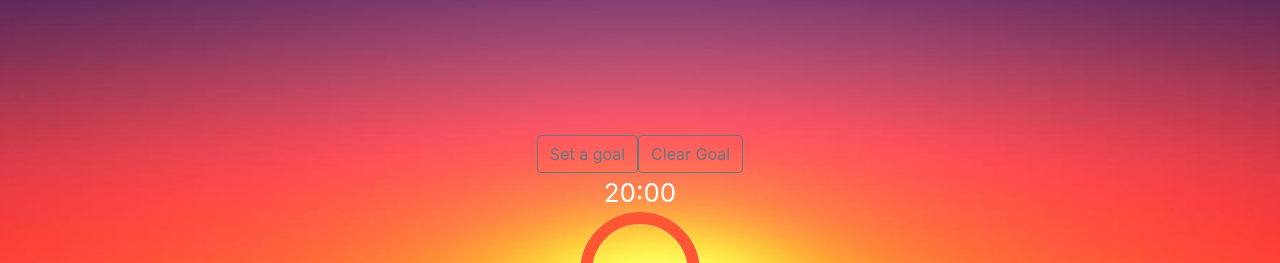
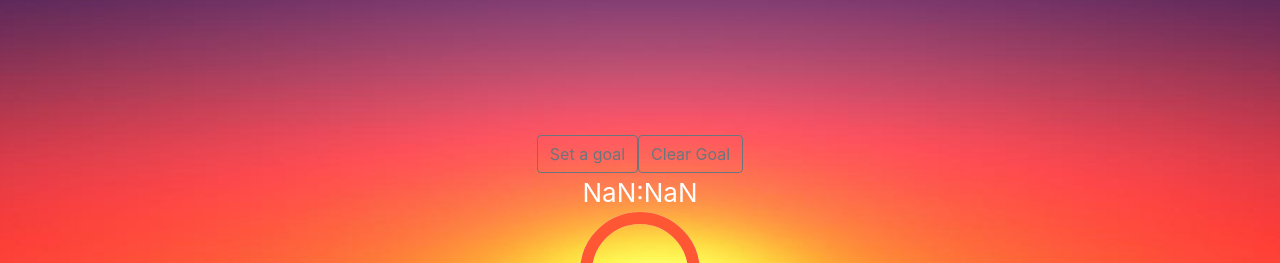
Before and after one commit to 2000mato/AH-Goals-Toolkit, a React (Create React App) app in the folder toolkit/: page / in a window 1280 px wide. Shown: the top 263 px of the page. Built offline with nearby package versions, Linux system fonts and the light colour scheme.

Commit message:
context folder created, wrapping app.js in timercontext no longer removes prompts

```diff
--- a/toolkit/src/App.js
+++ b/toolkit/src/App.js
@@ -1,20 +1,22 @@
 import './App.css';
 import Prompt from './Prompt';
-import GoalContextProvider from './GoalContextProvider';
+import GoalContextProvider from './contexts/GoalContextProvider';
 import Toolbar from './Toolbar';
 import DefinedGoals from './DefinedGoal';
 import Timer from './Timer';
-import TimerContextProvider from './TimerContextProvider';
+import TimerContextProvider from './contexts/TimerContextProvider';
 
 function App() {
   return (
     <div className="App">
+      <TimerContextProvider>
       <GoalContextProvider >
         <Toolbar />
         <Timer />
         <DefinedGoals />
         <Prompt />
       </GoalContextProvider>
+      </TimerContextProvider>
     </div>
   );
 }
--- a/toolkit/src/DefinedGoal.js
+++ b/toolkit/src/DefinedGoal.js
@@ -1,5 +1,5 @@
 import React, {useContext} from 'react';
-import Context from './Context';
+import Context from './contexts/Context';
 
 
 function DefinedGoal() {
--- a/toolkit/src/Prompt.js
+++ b/toolkit/src/Prompt.js
@@ -3,7 +3,7 @@ import DatePicker from "react-datepicker";
 import 'react-datepicker/dist/react-datepicker.css';
 import { useState, useContext } from "react";
 import "./Prompt.css";
-import Context from "./Context";
+import Context from "./contexts/Context";
 
 
 function Prompt() {
--- a/toolkit/src/Timer.js
+++ b/toolkit/src/Timer.js
@@ -1,40 +1,12 @@
-import React, {useState, useEffect} from "react";
+import React, { useContext } from "react";
 import "./Timer.css";
+import Context from "./contexts/Context"
 
 function Timer(props) {
-    const initialMinutes = props.initialMinutes || 20; // Set a default value if not provided
-    const totalSeconds = initialMinutes * 60; // Convert minutes to seconds.
-    const [secondsRemaining, setSecondsRemaining] = useState(totalSeconds);
-    const [percentage, setPercentage] = useState(100);
-    const [timerStatus, setTimerStatus] = useState('stopped'); // possible values: 'stopped', 'running', 'paused'
 
-    useEffect(() => {
-        if (secondsRemaining <= 0 || timerStatus !== 'running') return;
-        const interval = setInterval(() => {
-            setSecondsRemaining(prevSeconds => {
-                const newSeconds = prevSeconds - 1;
-                setPercentage(newSeconds / totalSeconds * 100);
-                return newSeconds;
-            });
-        }, 1000);
-
-        return () => clearInterval(interval);
-    }, [secondsRemaining, totalSeconds, timerStatus]);
-
-
-    const startTimer = () => {
-        setTimerStatus('running');
-    }
-
-    const pauseTimer = () => {
-        setTimerStatus('paused');
-    }
-
-    const resetTimer = () => {
-        setSecondsRemaining(totalSeconds);
-        setPercentage(100);
-        setTimerStatus('stopped');
-    }
+    const { secondsRemaining, setSecondsRemaining,percentage,
+        setPercentage,timerStatus, setTimerStatus,
+        startTimer, pauseTimer, resetTimer} = useContext(Context);
 
 
     // Convert the remaining seconds into minute:second format
--- a/toolkit/src/TimerContextProvider.js
+++ /dev/null
@@ -1,15 +0,0 @@
-import React, {useState } from'react';
-
-import Context from './Context';
-
-const TimerContextProvider = ({children}) => {
-
-
-    return (
-        <Context.Provider value={{}}>
-            {children}
-        </Context.Provider>
-    );
-}
-
-export default TimerContextProvider;
--- a/toolkit/src/Toolbar.js
+++ b/toolkit/src/Toolbar.js
@@ -1,5 +1,5 @@
 import React, {useContext} from 'react';
-import Context from './Context';
+import Context from './contexts/Context';
 
 function Toolbar() {
 
--- /dev/null
+++ b/toolkit/src/contexts/TimerContextProvider.js
@@ -0,0 +1,58 @@
+import React, {useState , useEffect } from'react';
+
+import Context from './Context';
+
+const TimerContextProvider = ({children}) => {
+
+    const initialMinutes = children.initialMinutes || 20;
+    const totalSeconds = initialMinutes * 60;
+
+    const [secondsRemaining, setSecondsRemaining] = useState(totalSeconds);
+    const [percentage, setPercentage] = useState(100);
+    const [timerStatus, setTimerStatus] = useState('stopped');
+
+    useEffect(() => {
+        if (secondsRemaining <= 0 || timerStatus !== 'running') return;
+
+        const interval = setInterval(() => {
+            setSecondsRemaining(prevSeconds => {
+                const newSeconds = prevSeconds - 1;
+                setPercentage(newSeconds / totalSeconds * 100);
+                return newSeconds;
+            });
+        }, 1000);
+
+        return () => clearInterval(interval);
+    }, [secondsRemaining, totalSeconds, percentage, timerStatus]);
+
+
+    const startTimer = () => {
+        setTimerStatus('running');
+    }
+
+    const pauseTimer = () => {
+        setTimerStatus('paused');
+    }
+
+    const resetTimer = () => {
+        setSecondsRemaining(totalSeconds);
+        setPercentage(100);
+        setTimerStatus('stopped');
+    }
+
+    const minutes = Math.floor(secondsRemaining / 60);
+    const seconds = secondsRemaining % 60;
+
+
+
+    return (
+        <Context.Provider value={{    secondsRemaining, setSecondsRemaining,
+            percentage, setPercentage,
+            timerStatus, setTimerStatus,
+            startTimer, pauseTimer, resetTimer}}>
+            {children}
+        </Context.Provider>
+    );
+}
+
+export default TimerContextProvider;
```
Also changed, not shown: toolkit/src/contexts/Context.js (renamed from toolkit/src/Context.js), toolkit/src/contexts/GoalContextProvider.js (renamed from toolkit/src/GoalContextProvider.js).
